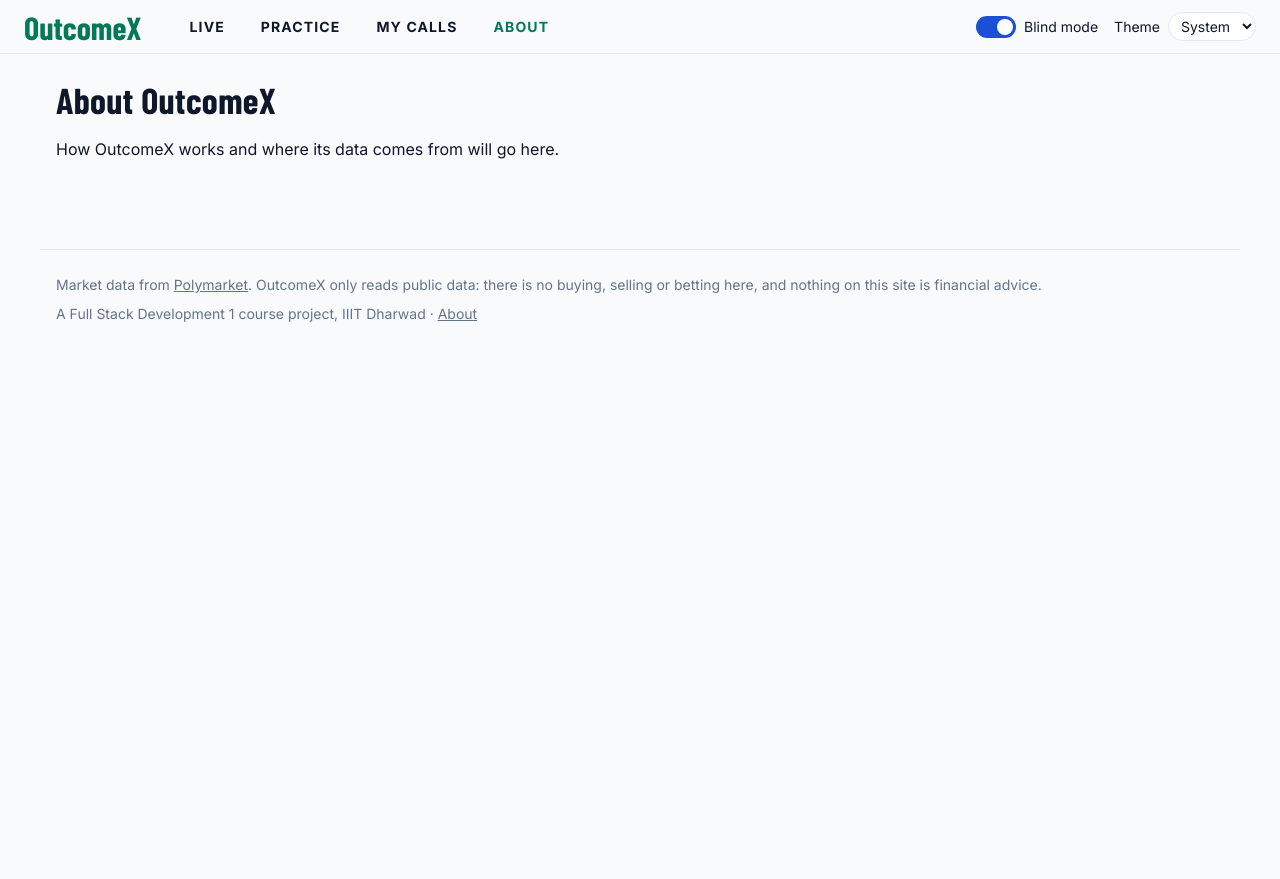
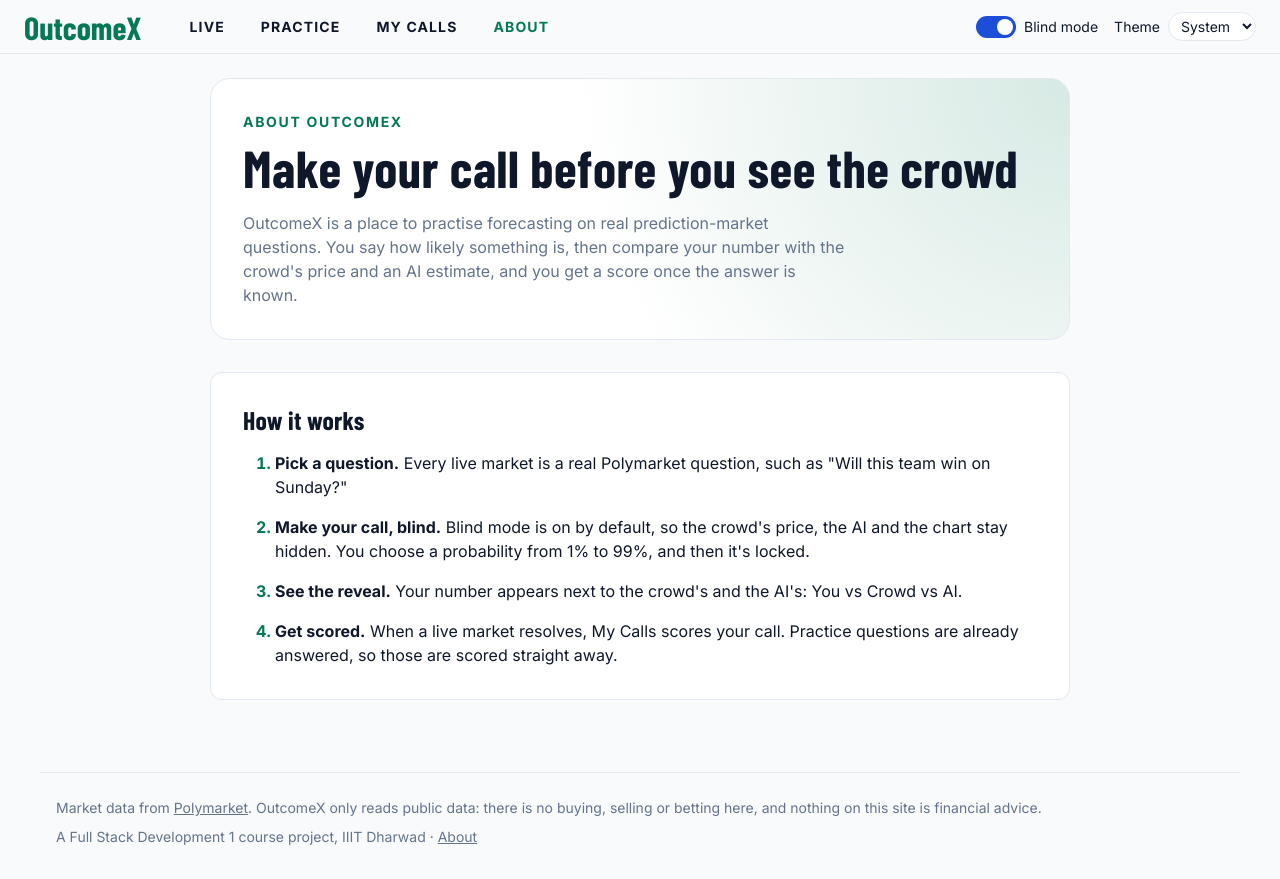
Before and after one commit to williskipsjr/outcomex, a React (Vite) app in the folder client/: page /about in a window 1280 px wide. Before the commit the page ends 800 px from the top, so only its background shows below. Built offline with nearby package versions, Linux system fonts and the light colour scheme.

Commit message:
feat(about): lay out the About page with an intro and how it works
Replaces the placeholder with a single readable column: an intro that says
what OutcomeX is, and the four steps from picking a question to being scored.
Sections follow the master plan's S6 screen.

```diff
--- /dev/null
+++ b/client/src/features/about/AboutPage.css
@@ -0,0 +1,64 @@
+/* One readable column: long text is hard to follow at full dashboard width */
+.about {
+  display: grid;
+  gap: var(--space-5);
+  max-width: 860px;
+  margin: 0 auto;
+}
+
+.about__hero {
+  padding: var(--space-5);
+  border: 1px solid var(--color-border);
+  border-radius: 20px;
+  background:
+    radial-gradient(circle at 100% 0%, color-mix(in srgb, var(--color-brand) 16%, transparent), transparent 55%),
+    var(--color-surface);
+}
+
+.about__eyebrow {
+  margin: 0 0 var(--space-2);
+  color: var(--color-brand);
+  font-size: var(--font-size-sm);
+  font-weight: 700;
+  letter-spacing: 0.12em;
+  text-transform: uppercase;
+}
+
+.about__title {
+  margin: 0 0 var(--space-3);
+  font-size: clamp(2rem, 5vw, 3.25rem);
+  line-height: 1.05;
+}
+
+.about__lede {
+  max-width: 60ch;
+  margin: 0;
+  color: var(--color-muted);
+}
+
+.about__section {
+  padding: var(--space-5);
+  border: 1px solid var(--color-border);
+  border-radius: var(--radius);
+  background: var(--color-surface);
+}
+
+.about__section > h2 {
+  margin-top: 0;
+}
+
+.about__section p {
+  max-width: 70ch;
+}
+
+.about__steps {
+  display: grid;
+  gap: var(--space-3);
+  margin: 0;
+  padding-left: var(--space-5);
+}
+
+.about__steps li::marker {
+  color: var(--color-brand);
+  font-weight: 700;
+}
--- a/client/src/features/about/AboutPage.jsx
+++ b/client/src/features/about/AboutPage.jsx
@@ -1,8 +1,42 @@
+import "./AboutPage.css";
+
+// Sections follow the master plan's S6 screen: how it works, scoring, data
+// sources, the AI layer and its track record, disclaimers.
 export default function AboutPage() {
   return (
-    <section>
-      <h1>About OutcomeX</h1>
-      <p>How OutcomeX works and where its data comes from will go here.</p>
-    </section>
+    <article className="about">
+      <header className="about__hero">
+        <p className="about__eyebrow">About OutcomeX</p>
+        <h1 className="about__title">Make your call before you see the crowd</h1>
+        <p className="about__lede">
+          OutcomeX is a place to practise forecasting on real prediction-market questions. You
+          say how likely something is, then compare your number with the crowd's price and an AI
+          estimate, and you get a score once the answer is known.
+        </p>
+      </header>
+
+      <section className="about__section" aria-labelledby="about-how">
+        <h2 id="about-how">How it works</h2>
+        <ol className="about__steps">
+          <li>
+            <strong>Pick a question.</strong> Every live market is a real Polymarket question,
+            such as "Will this team win on Sunday?"
+          </li>
+          <li>
+            <strong>Make your call, blind.</strong> Blind mode is on by default, so the crowd's
+            price, the AI and the chart stay hidden. You choose a probability from 1% to 99%, and
+            then it's locked.
+          </li>
+          <li>
+            <strong>See the reveal.</strong> Your number appears next to the crowd's and the
+            AI's: You vs Crowd vs AI.
+          </li>
+          <li>
+            <strong>Get scored.</strong> When a live market resolves, My Calls scores your call.
+            Practice questions are already answered, so those are scored straight away.
+          </li>
+        </ol>
+      </section>
+    </article>
   );
 }
```
